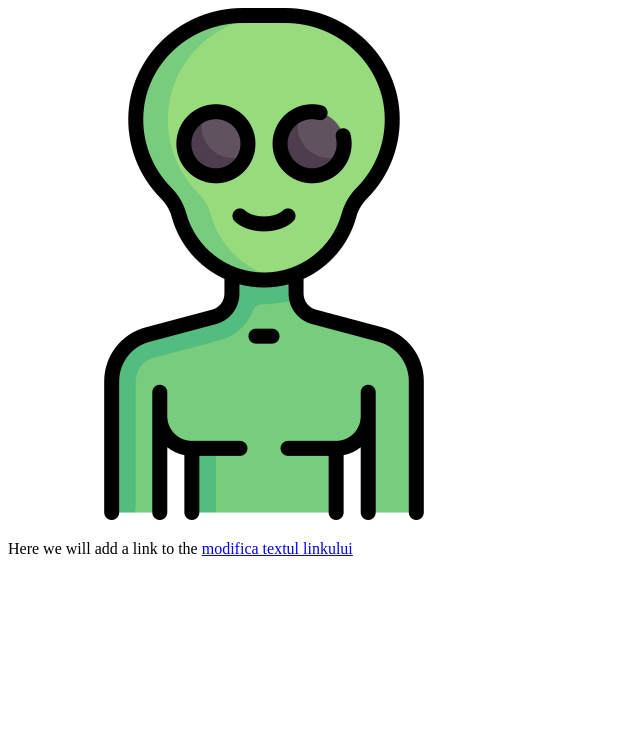
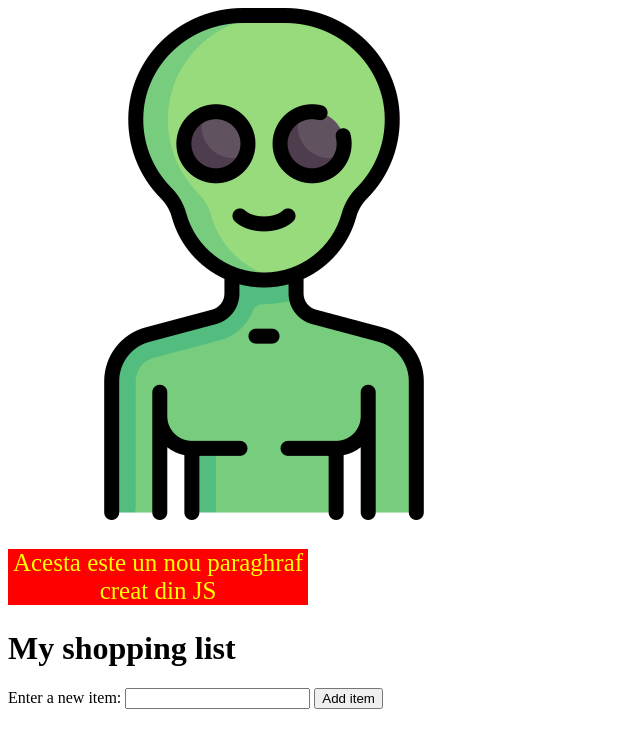
Before and after one commit to AdrianFiak/website_js, a plain HTML site: page index.html in a window 1280 px wide. Shown: the whole page, without its empty margins (0-640 px from the left). Drawn offline with Linux system fonts and the light colour scheme.

Commit message:
pregatire pt lista de cumparaturi JS

```diff
--- a/index.html
+++ b/index.html
@@ -28,6 +28,31 @@
 
         </script>
         -->
+        <style>
+            .rosu{
+                background-color: red;
+                color: yellow;
+                width: 300px;
+                font-size: 25px;
+                text-align: center;
+            }
+
+
+            /* pentru lista de cumparaturi: */
+            li {
+                 margin-bottom: 10px;
+            }
+
+            li button {
+                font-size: 8px;
+                margin-left: 20px;
+                color: #666;
+            }
+
+
+
+
+        </style>
 
     </head>
     <body>
@@ -39,9 +64,71 @@
         <!--Manipulating the DOM with JS: -->
 
         <script>
-            const link = document.querySelector('a'); //selecteaza linkul si il atribuie variabilei "link"
+            const link = document.querySelector('a');    //selecteaza linkul si il atribuie variabilei "link"
             link.textContent='modifica textul linkului'; //nu mai este Mozilla homepage ci "modifica textul linkului"
             link.href='http:\\www.google.ro';            //nu mai este mozilla.org ci google.ro
+
+            const sect=document.querySelector('section');   //selecteaza section
+            const para=document.createElement('p');         //creaza un nou paragraf atribuit variabilei para
+            para.textContent='Acesta este un nou paraghraf creat din JS';   //defineste textul noului paragraf atribuit variabilei para
+            sect.appendChild(para);                          //creaza in variabila sect un copil atribuit variabilei para (posteaza paragraful i sectiune)
+
+
+            const text=document.createTextNode('Create a textNode');   //creaza nota de text in variabila text
+            const linkPara = document.querySelector('p');             //selecteaza paragraful si il atribuiei variabilei linkPara
+            linkPara.appendChild(text);                                //adauga copilul variabilei text la variabila linkPara (adauga textul la paragraf) -vad ca la primul paragraf!!!
+
+            //Moving and removing elements
+
+            sect.appendChild(linkPara);                          //muta primul paragraf care contine linkul in partea de jos a sectiunii
+            sect.removeChild(linkPara);                          // sterge paragraful care contine linkul---sau
+            linkPara.remove();                                   // sterge paragraful care contine linkul
+
+
+            //manipularea css cu JS
+            /*
+            para.style.color = 'white';
+            para.style.backgroundColor = 'blue';
+            para.style.padding = '10px';
+            para.style.width = '300px';
+            para.style.textAlign = 'center';
+            para.style.fontSize='25px';
+            */
+
+            para.setAttribute('class','rosu');
+
+
+
+
+
+        </script>
+
+
+
+
+
+        <!--pentru lista de cumparaturi: -->
+
+        <h1>My shopping list</h1>
+
+            <div>
+                <label for="item">Enter a new item:</label>
+                <input type="text" name="item" id="item">
+                <button>Add item</button>
+            </div>
+
+        <ul>
+
+        </ul>
+
+        <script>
+
+
+
+
+
+
+
 
         </script>
 
```
